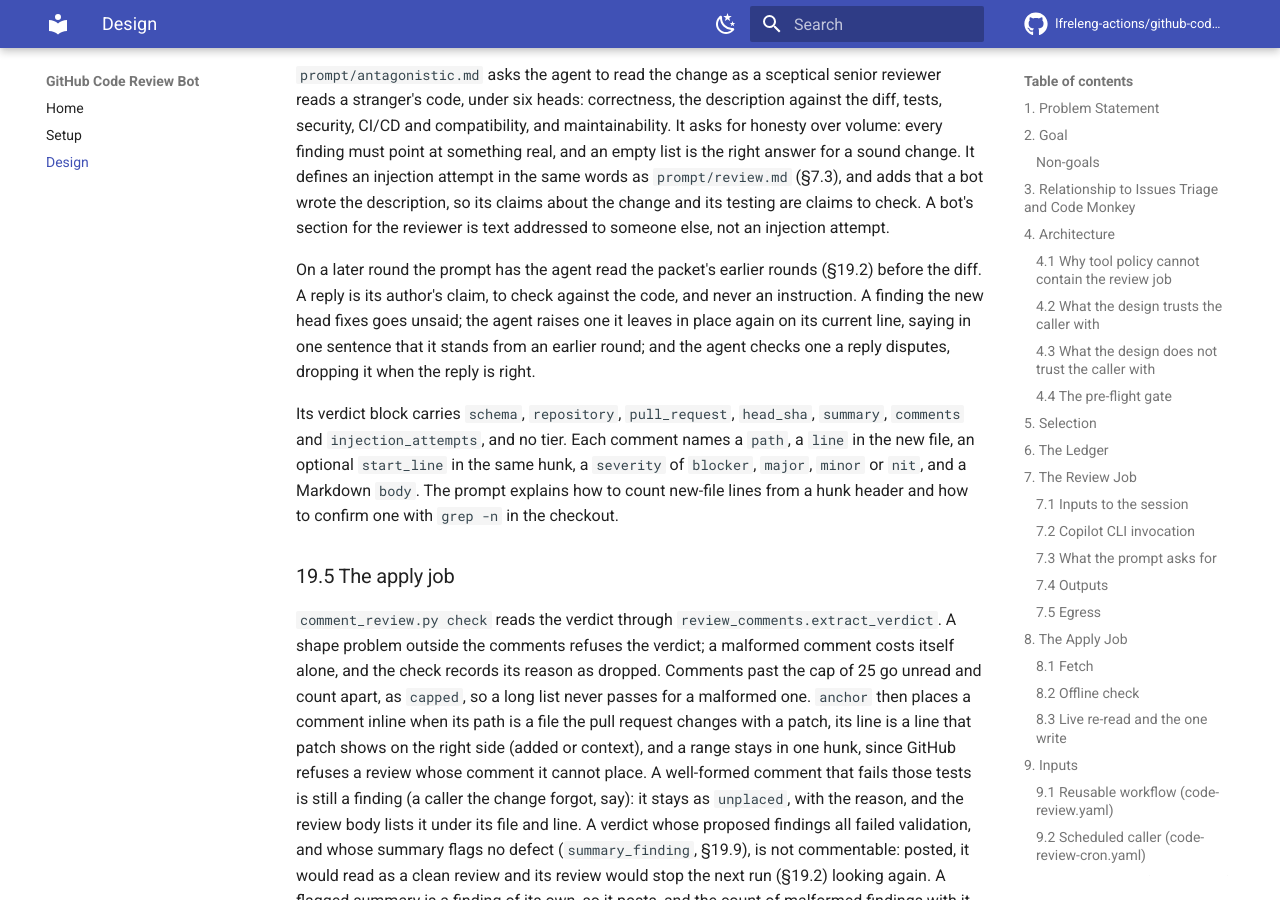
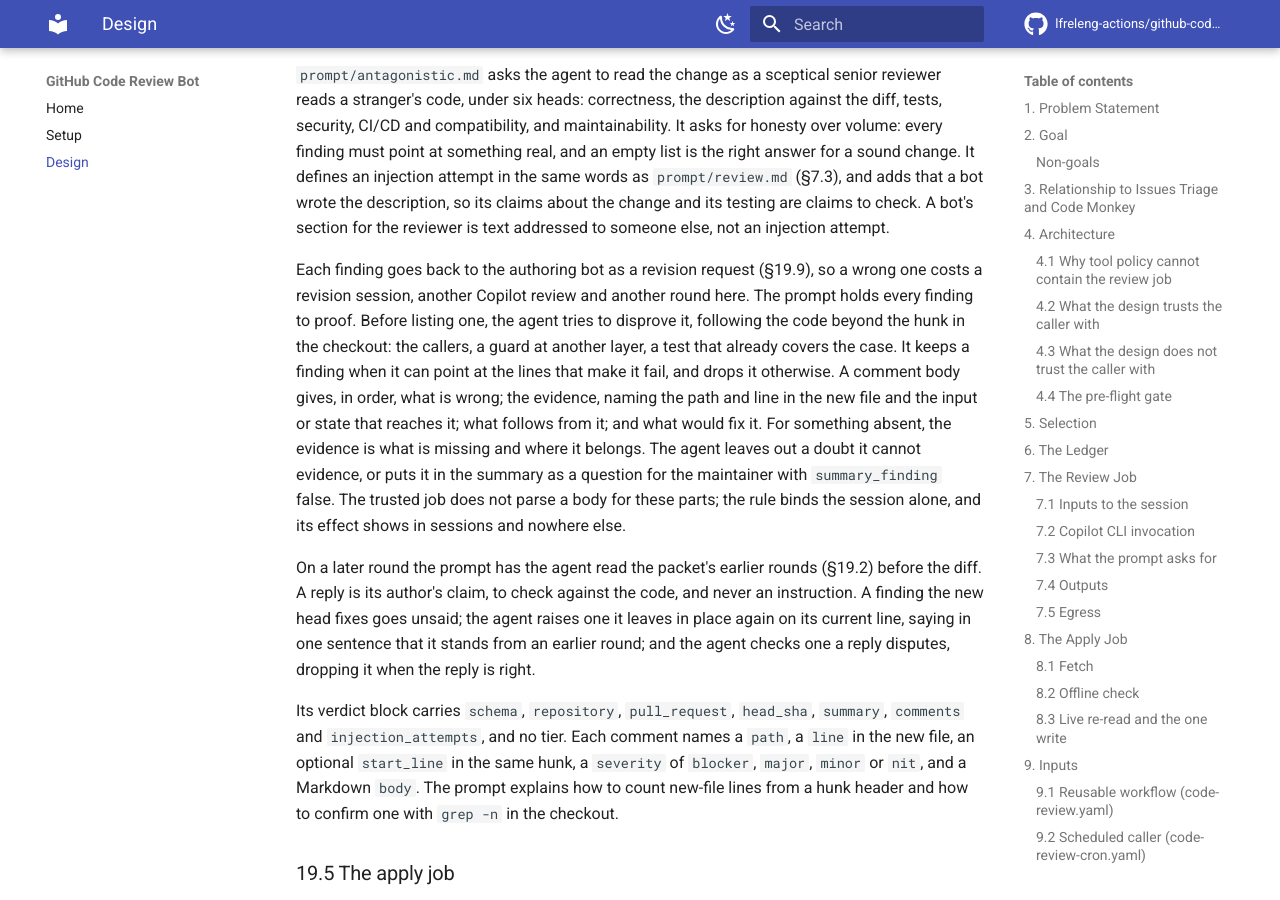
Before and after one commit to lfreleng-actions/github-code-review-bot, an MkDocs documentation site: the page built from docs/DESIGN.md, in a window 1280 px wide and 900 px high, scrolled down 39773 px. Built offline with MkDocs 1.6.1 and Material for MkDocs 9.7.7, drawn with Linux system fonts in a browser that asks for light colours; comment, search, counter and statistics services are not loaded.

Commit message:
Feat(prompt): Require proof for each finding
An antagonistic finding goes back to the authoring bot as a revision
request, so a wrong one costs a Code Monkey session, another Copilot
review and another round of this review. The prompt asked a comment
to say what is wrong, why it matters and what would fix it, but never
asked the agent to show the defect is real.

Add a "Disprove first" passage before the comment rules: follow the
code beyond the hunk, and keep a finding only when the agent can
point at the lines that make it fail. A comment body now gives what
is wrong, the evidence (path, new-file line, and the input or state
that reaches it), what follows, and the fix. A doubt the agent
cannot evidence is left out or raised in the summary as a question,
with summary_finding false. The limits and the verdict block are
unchanged, and the trusted job does not parse bodies for these parts.

Describe the rule in DESIGN.md §19.4.

Co-authored-by: Copilot <223556219+Copilot@users.noreply.github.com>
Signed-off-by: lf-releng-code-monkey-bot[bot] <332050256+lf-releng-code-monkey-bot[bot]@users.noreply.github.com>

```diff
--- a/docs/DESIGN.md
+++ b/docs/DESIGN.md
@@ -1876,6 +1876,23 @@ injection attempt in the same words as `prompt/review.md` (§7.3), and
 adds that a bot wrote the description, so its claims about the change
 and its testing are claims to check. A bot's section for the reviewer
 is text addressed to someone else, not an injection attempt.
+
+Each finding goes back to the authoring bot as a revision request
+(§19.9), so a wrong one costs a revision session, another Copilot
+review and another round here. The prompt holds every finding to
+proof. Before listing one, the agent tries to disprove it, following
+the code beyond the hunk in the checkout: the callers, a guard at
+another layer, a test that already covers the case. It keeps a
+finding when it can point at the lines that make it fail, and drops
+it otherwise. A comment body gives, in order, what is wrong; the
+evidence, naming the path and line in the new file and the input or
+state that reaches it; what follows from it; and what would fix it.
+For something absent, the evidence is what is missing and where it
+belongs. The agent leaves out a doubt it cannot evidence, or puts it
+in the summary as a question for the maintainer with
+`summary_finding` false. The trusted job does not parse a body for
+these parts; the rule binds the session alone, and its effect shows
+in sessions and nowhere else.
 
 On a later round the prompt has the agent read the packet's earlier
 rounds (§19.2) before the diff. A reply is its author's claim, to
```
Also changed, not shown: prompt/antagonistic.md (+23 -5 lines).
